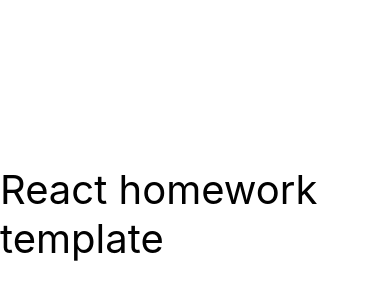
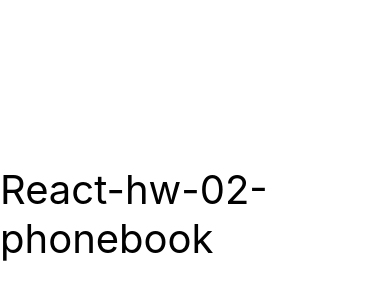
Before and after one commit to EAntoshchuk/goit-react-hw-02-phonebook, a React (Create React App) app: page / in a window 390 px wide. Shown: the part 208-508 px from the top of the page. Built offline with nearby package versions, Linux system fonts and the light colour scheme.

Commit message:
hw-02-phonebook-started

```diff
--- a/package.json
+++ b/package.json
@@ -2,7 +2,7 @@
   "name": "react-homework-template",
   "version": "0.1.0",
   "private": true,
-  "homepage": "https://goitacademy.github.io/react-homework-template/",
+  "homepage": "https://EAntoshchuk.github.io/goit-react-hw-02-phonebook/",
   "dependencies": {
     "@testing-library/jest-dom": "^5.16.3",
     "@testing-library/react": "^12.1.4",
--- a/public/index.html
+++ b/public/index.html
@@ -24,7 +24,7 @@
       work correctly both with client-side routing and a non-root public URL.
       Learn how to configure a non-root public URL by running `npm run build`.
     -->
-    <title>React App</title>
+    <title>React-hw-02-phonebook</title>
 
     <!-- Start Single Page Apps for GitHub Pages -->
     <script type="text/javascript">
--- a/src/components/App.jsx
+++ b/src/components/App.jsx
@@ -7,10 +7,10 @@
         justifyContent: 'center',
         alignItems: 'center',
         fontSize: 40,
-        color: '#010101'
+        color: '#010101',
       }}
     >
-      React homework template
+      React-hw-02-phonebook
     </div>
   );
 };
```
